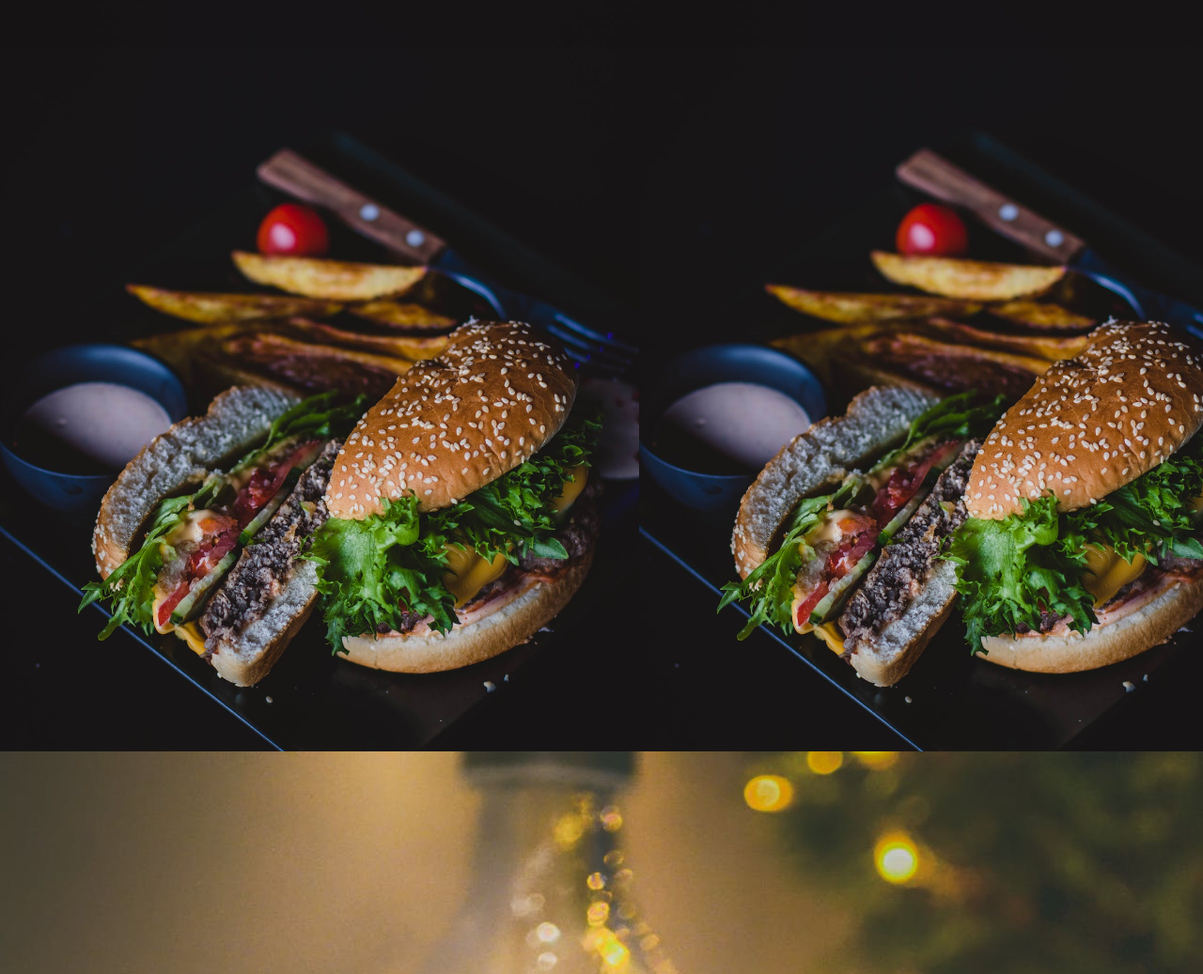
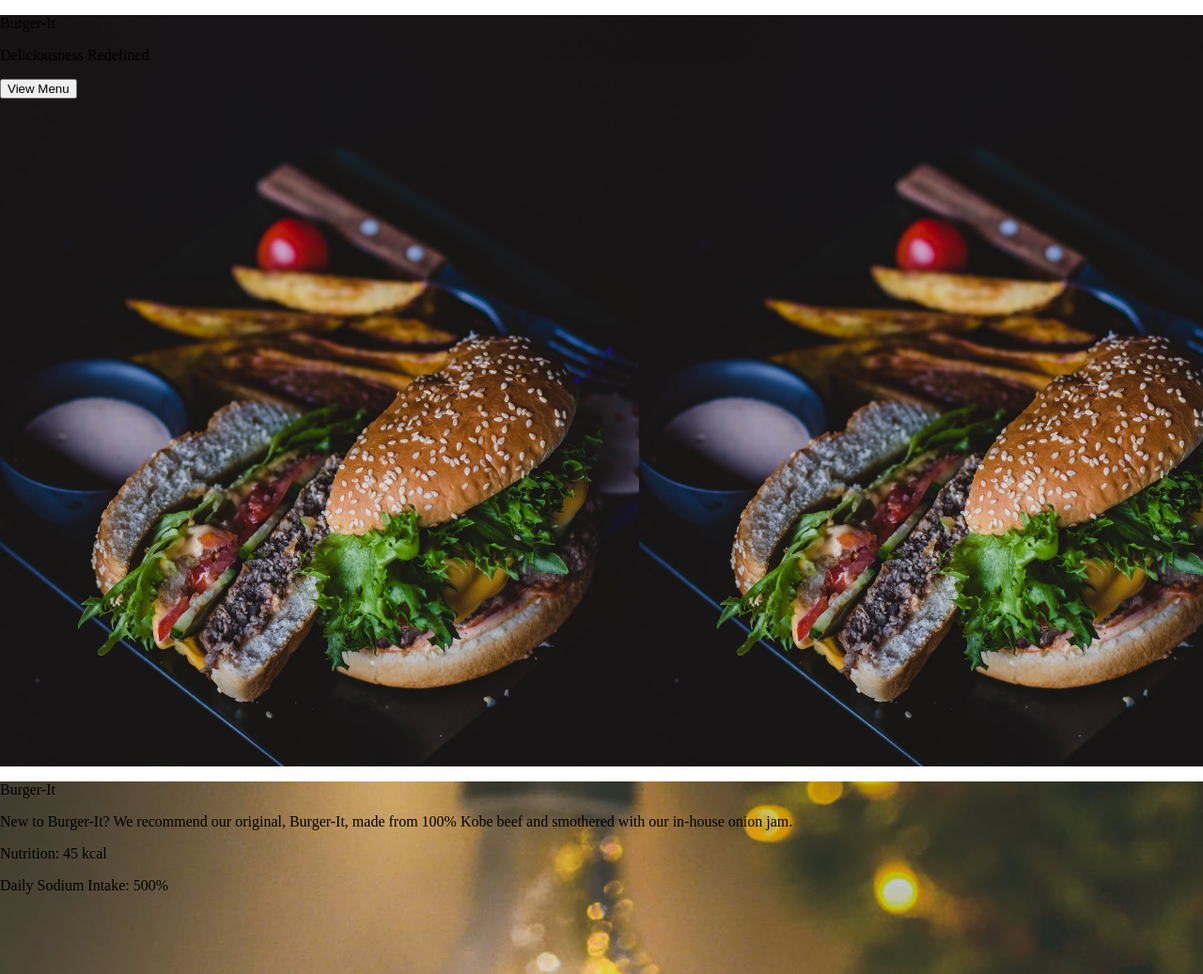
Before and after one commit to naslee2/burgerit_restaurant, a website with bundled scripts: page index.html in a window 1280 px wide. Shown: the top 1037 px of the page at 94% size. Built offline with nearby package versions, Linux system fonts and the light colour scheme; files whose address does not match are found by name.

Commit message:
added a text

```diff
--- a/index.html
+++ b/index.html
@@ -14,16 +14,24 @@
         </div>
         <div id="site">
             <div id="home">
-
+                <p>Burger-It</p>
+                <p>Deliciousness Redefined</p>
+                <button>View Menu</button>
             </div>
             <div id="about">
-
+                <p>Burger-It</p>
+                <p>New to Burger-It? We recommend our original, Burger-It, made from 100% Kobe beef and smothered with our in-house onion jam.</p>
+                <p>Nutrition: 45 kcal</p>
+                <p>Daily Sodium Intake: 500%</p>
             </div>
             <div id="menu">
 
             </div>
             <div id="contact">
-
+                <p>Free Today? How about tomorrow?</p>
+                <p>We'll be here, 24/7</p>
+                <p>123 Fake Street, Springfield USA</p>
+                <p>234-2555-8008</p>
             </div>
         </div>
 
```
